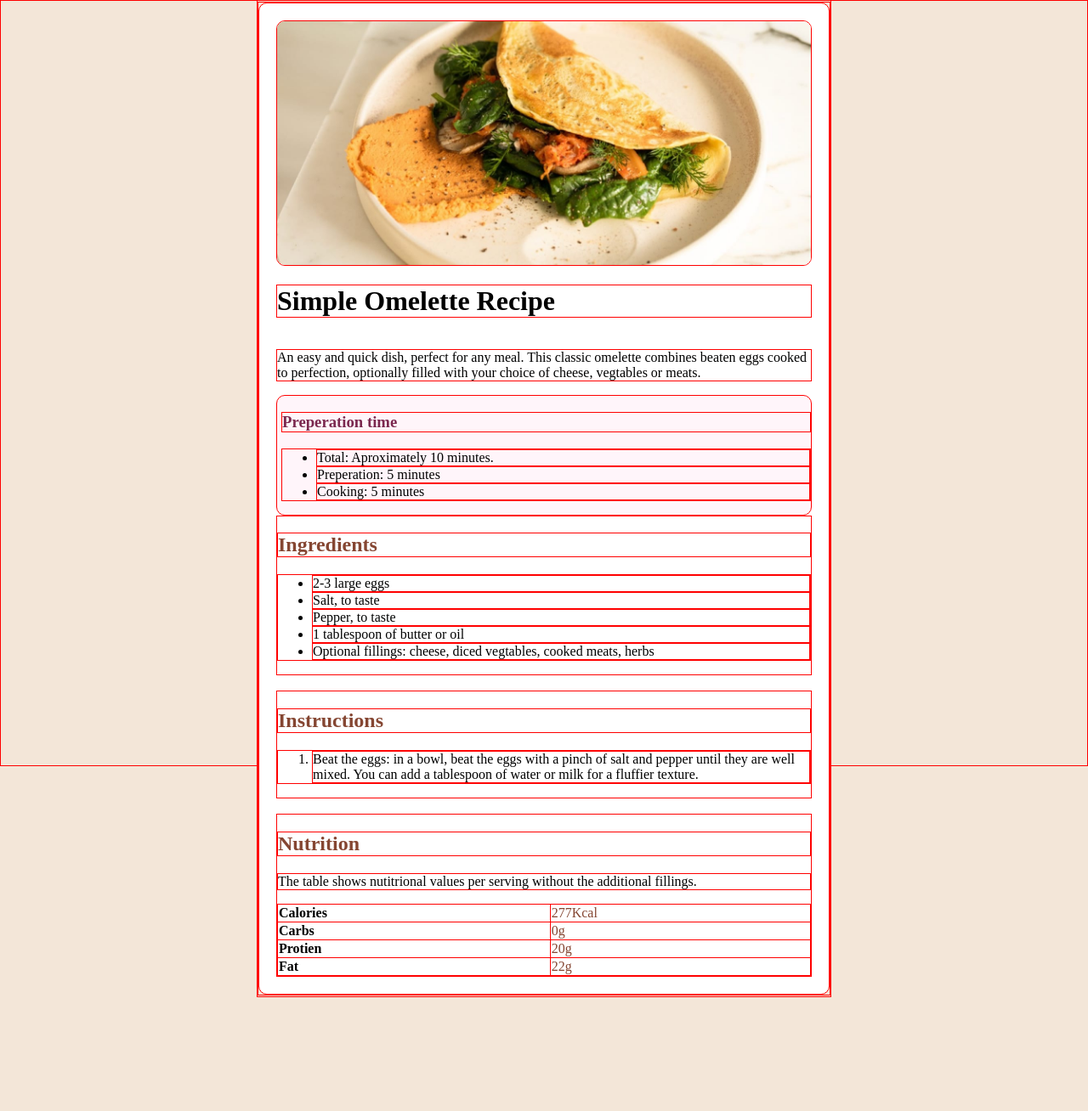
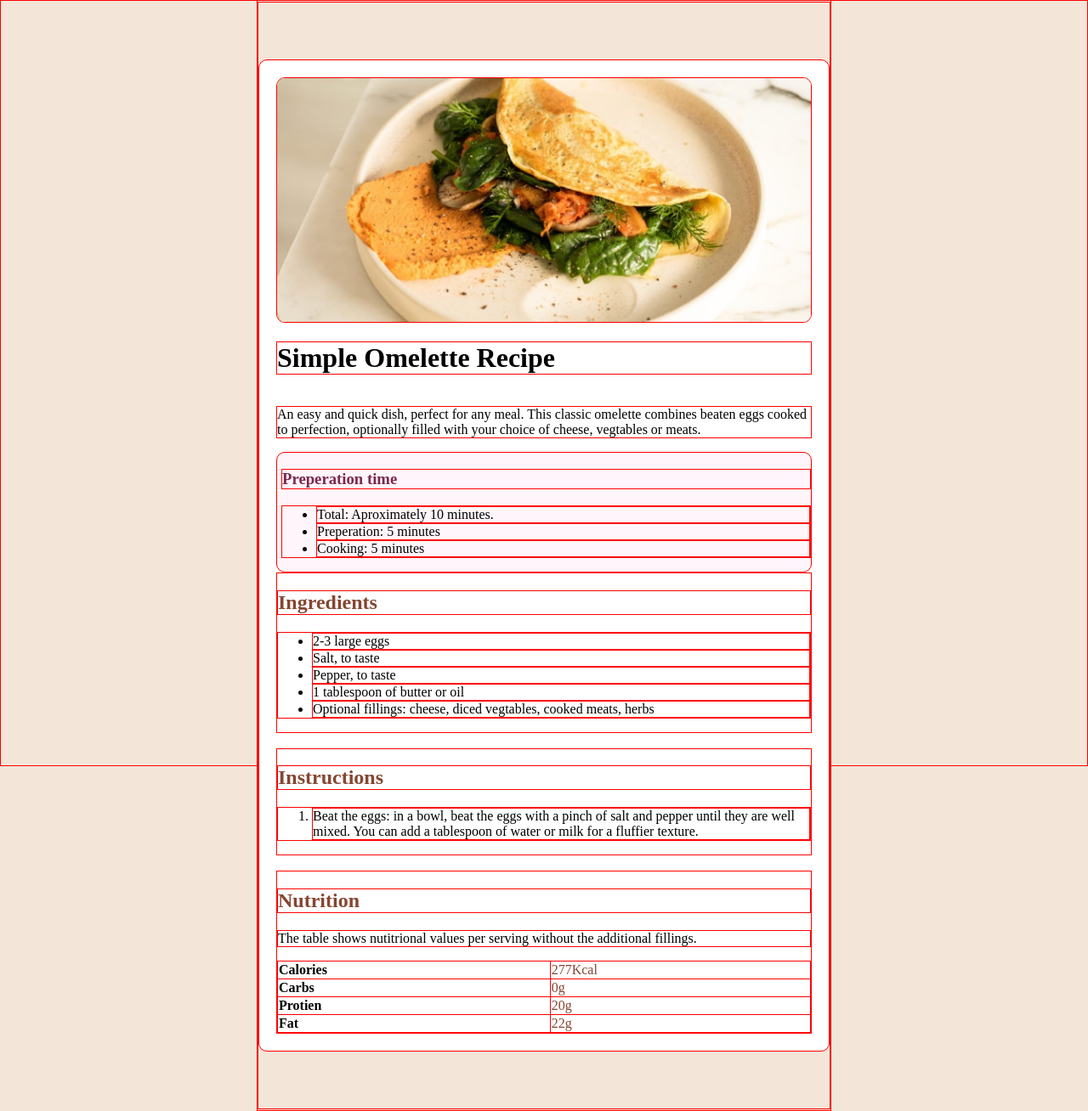
Before and after one commit to wotanut/frontend-mentor, a Jekyll site: the page recipe/index.html, which Jekyll copies as it is, in a window 1280 px wide. Shown: the whole page at 85% size. Built offline with Jekyll 4.4.1, drawn with Linux system fonts in a browser that asks for light colours; some web fonts are replaced; before the commit the page ends 1174 px from its top, so only the background shows below that.

Commit message:
Added margins

```diff
--- a/recipe/css/styles.css
+++ b/recipe/css/styles.css
@@ -55,7 +55,8 @@ h2 {
 }
 
 .card {
-  /* margin-top: 10%; */
+  margin-top: 10%;
+  margin-bottom: 10%;
   max-width: 70vh;
   background-color: var(--White);
   display: flex;
```
